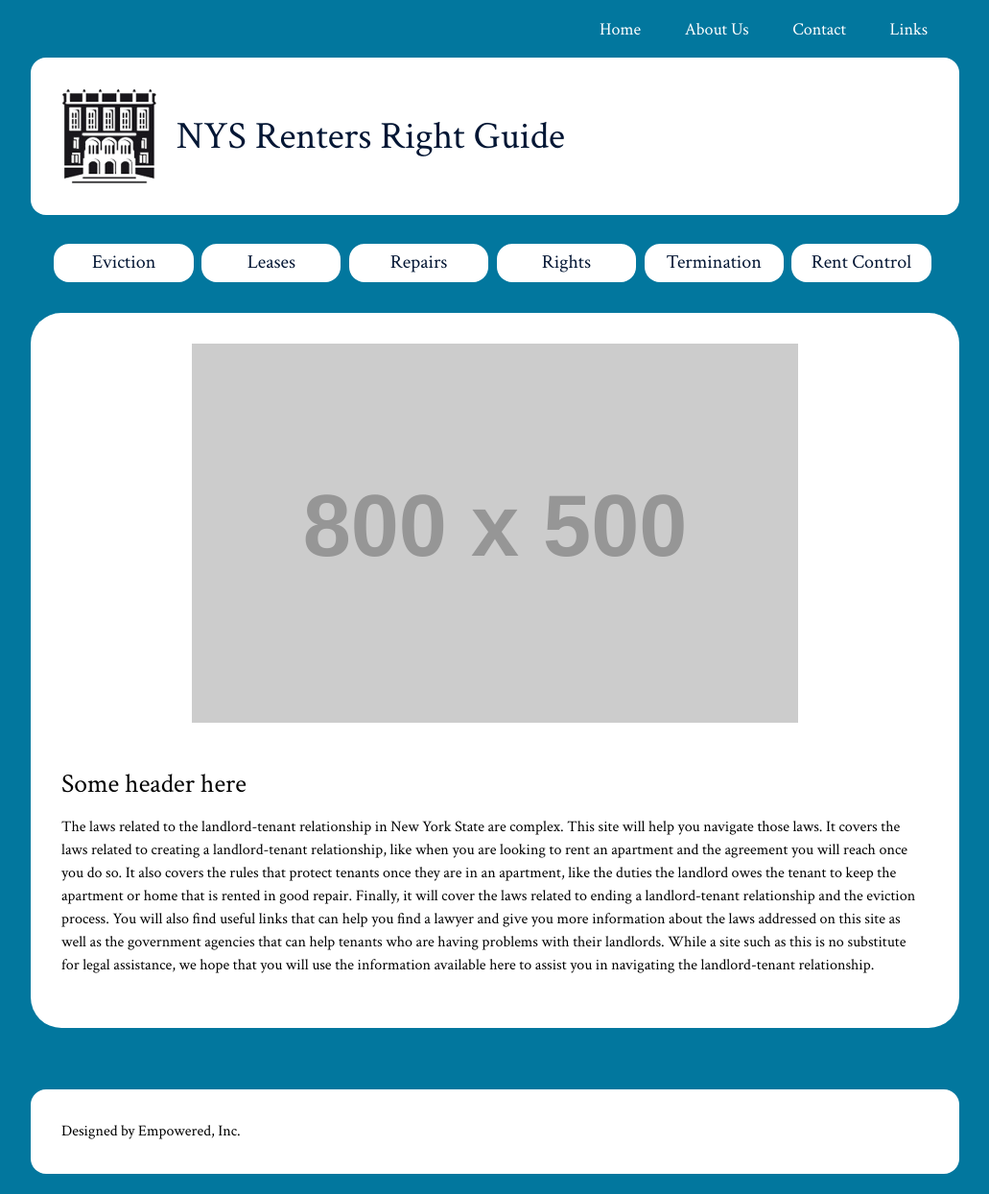
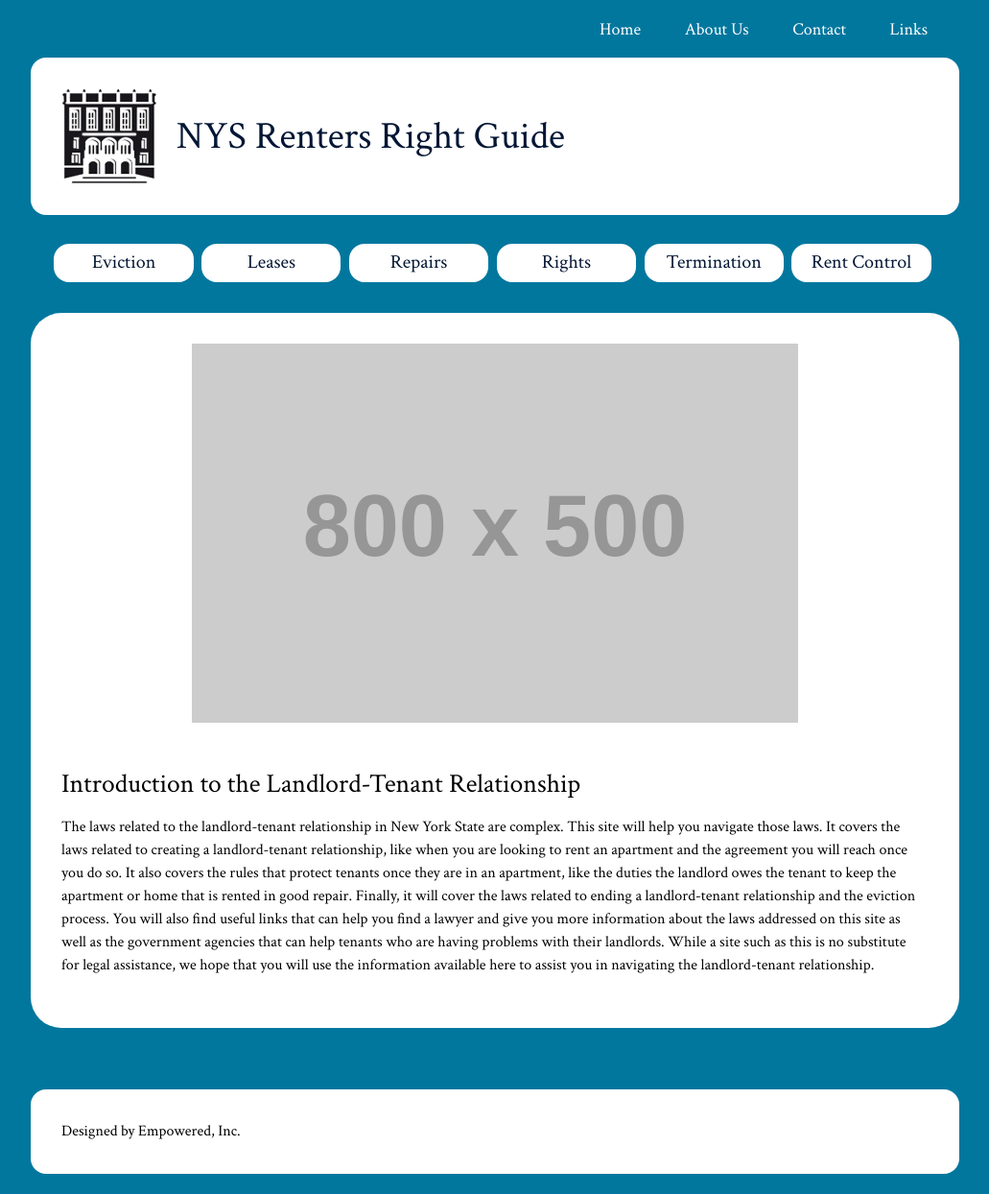
Before and after one commit to iinf362/team2, a Jekyll site: the page built from index.html, in a window 1280 px wide. Shown: the whole page at 96% size, without its empty margins (124-1155 px from the left). Built offline with Jekyll 4.4.1, drawn with Linux system fonts in a browser that asks for light colours.

Commit message:
Changed header

```diff
--- a/index.html
+++ b/index.html
@@ -3,6 +3,6 @@ layout: front-page
 title: Home Page
 ---
 <div class="intro-p">
-<h2>Some header here</h2>
+<h2>Introduction to the Landlord-Tenant Relationship</h2>
 <p>The laws related to the landlord-tenant relationship in New York State are complex. This site will help you navigate those laws. It covers the laws related to creating a landlord-tenant relationship, like when you are looking to rent an apartment and the agreement you will reach once you do so. It also covers the rules that protect tenants once they are in an apartment, like the duties the landlord owes the tenant to keep the apartment or home that is rented in good repair. Finally, it will cover the laws related to ending a landlord-tenant relationship and the eviction process. You will also find useful links that can help you find a lawyer and give you more information about the laws addressed on this site as well as the government agencies that can help tenants who are having problems with their landlords. While a site such as this is no substitute for legal assistance, we hope that you will use the information available here to assist you in navigating the landlord-tenant relationship.</p>
 </div>
```
